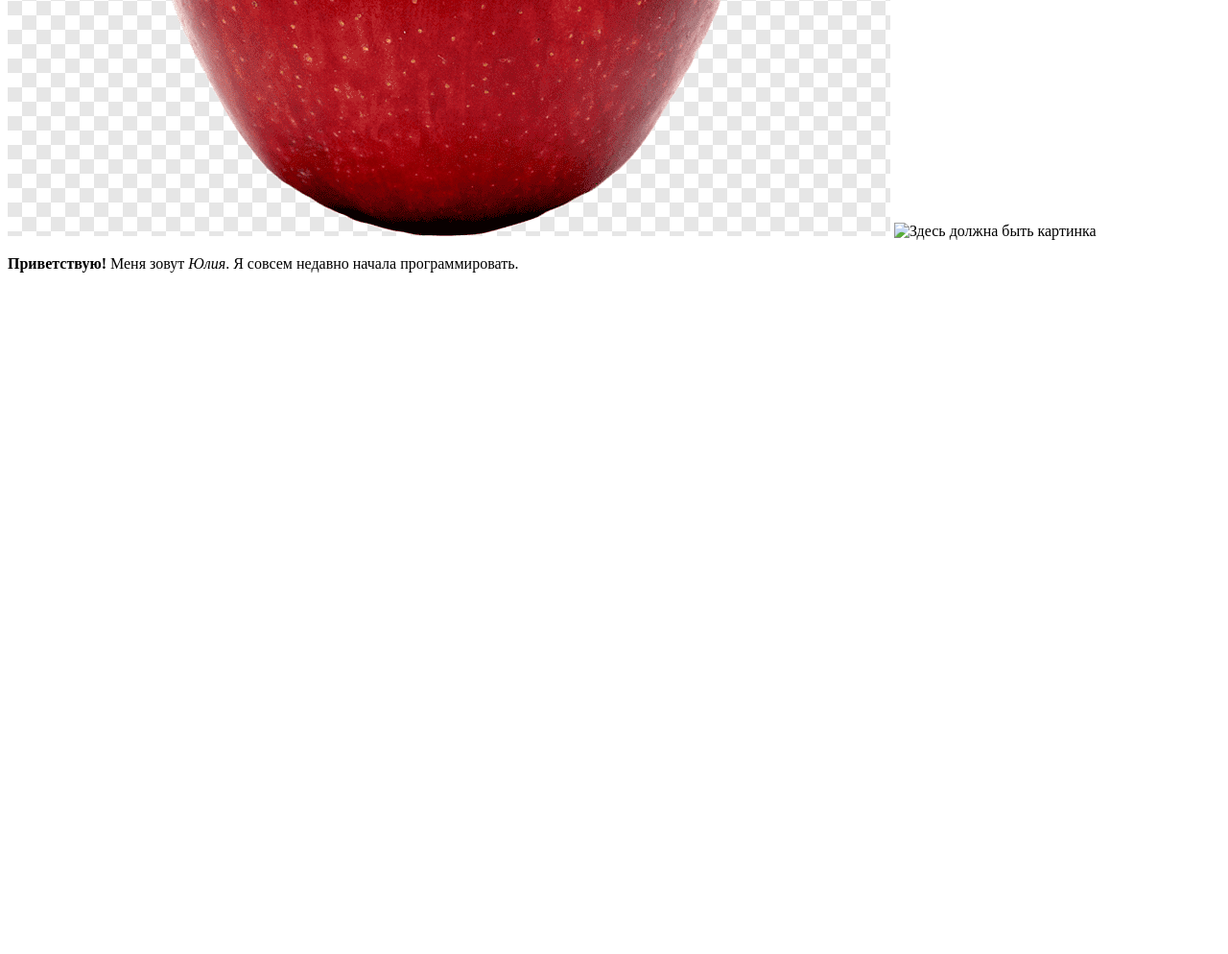
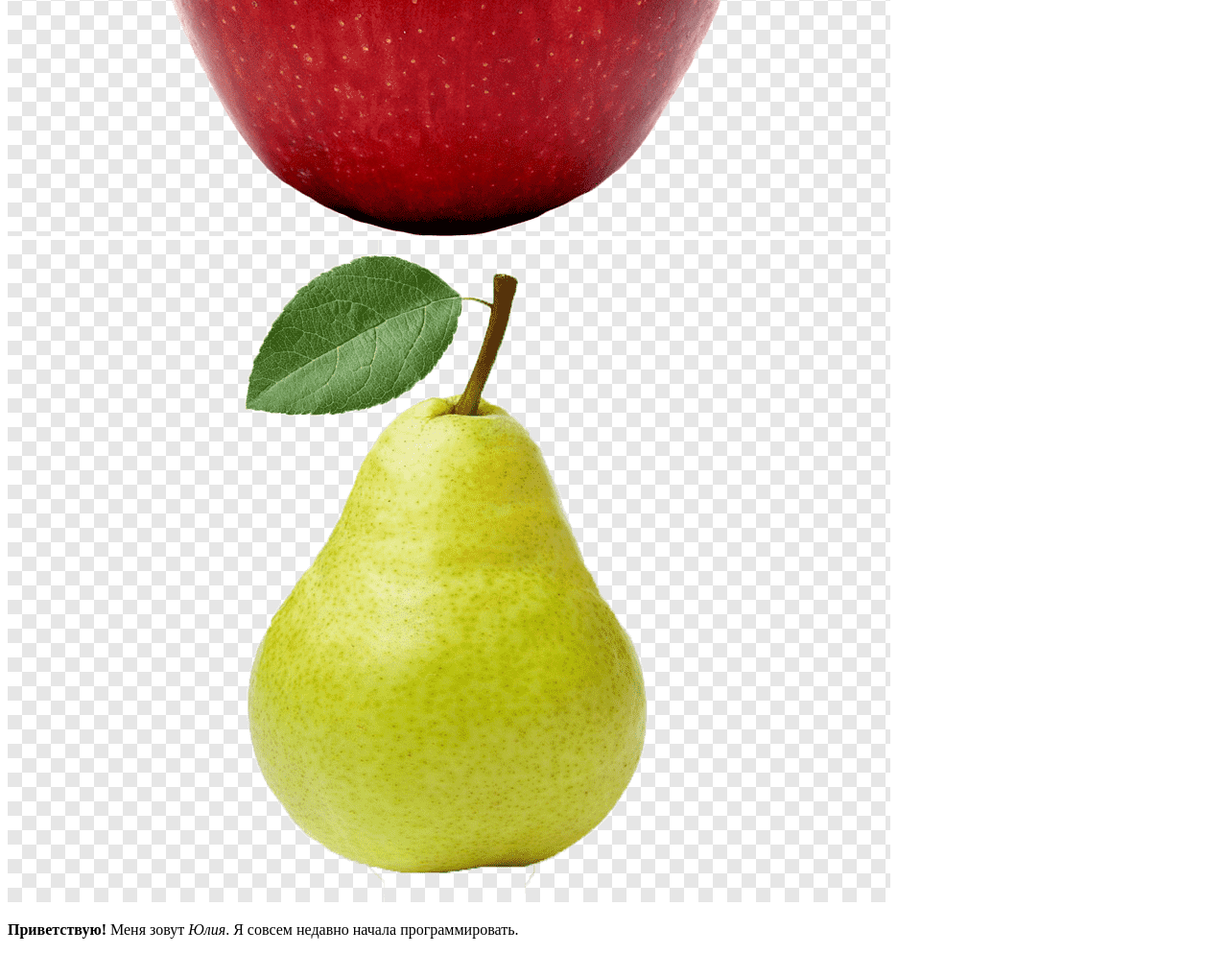
Before and after one commit to Barsulia/first_project, a plain HTML site: page folder/inner/index.html in a window 1280 px wide. Shown: the part 754-1748 px from the top of the page at 96% size. Before the commit the page ends 1054 px from the top, so only its background shows below. Drawn offline with Linux system fonts and the light colour scheme.

Commit message:
Исправлен относительный путь

```diff
--- a/folder/inner/index.html
+++ b/folder/inner/index.html
@@ -9,7 +9,7 @@
 	<h1>Сайт студента loftschool</h1>
 
 	<img src="/img/img1.png" alt="Здесь должна быть картинка">
-	<img src="./img/img2.png" alt="Здесь должна быть картинка">
+	<img src="../../img/img2.png" alt="Здесь должна быть картинка">
 
 	<p><b>Приветствую!</b> Меня зовут <i>Юлия</i>. Я совсем недавно начала программировать.</p>
 
```
